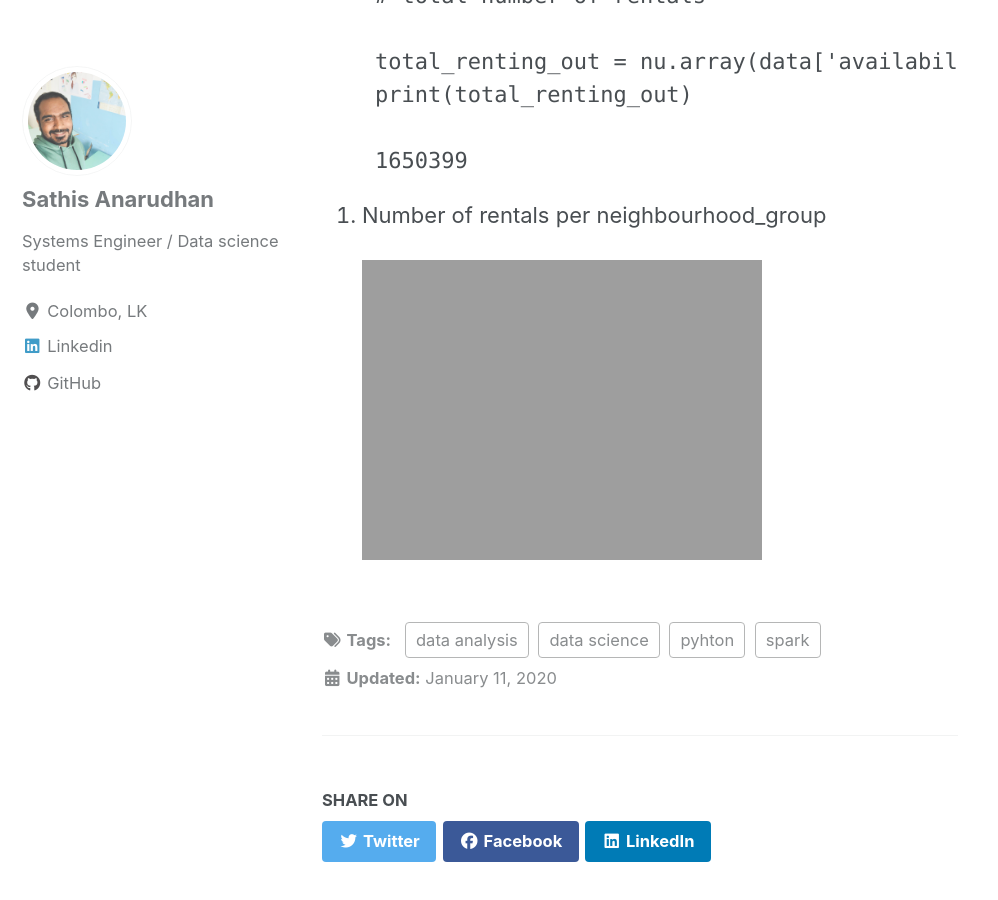
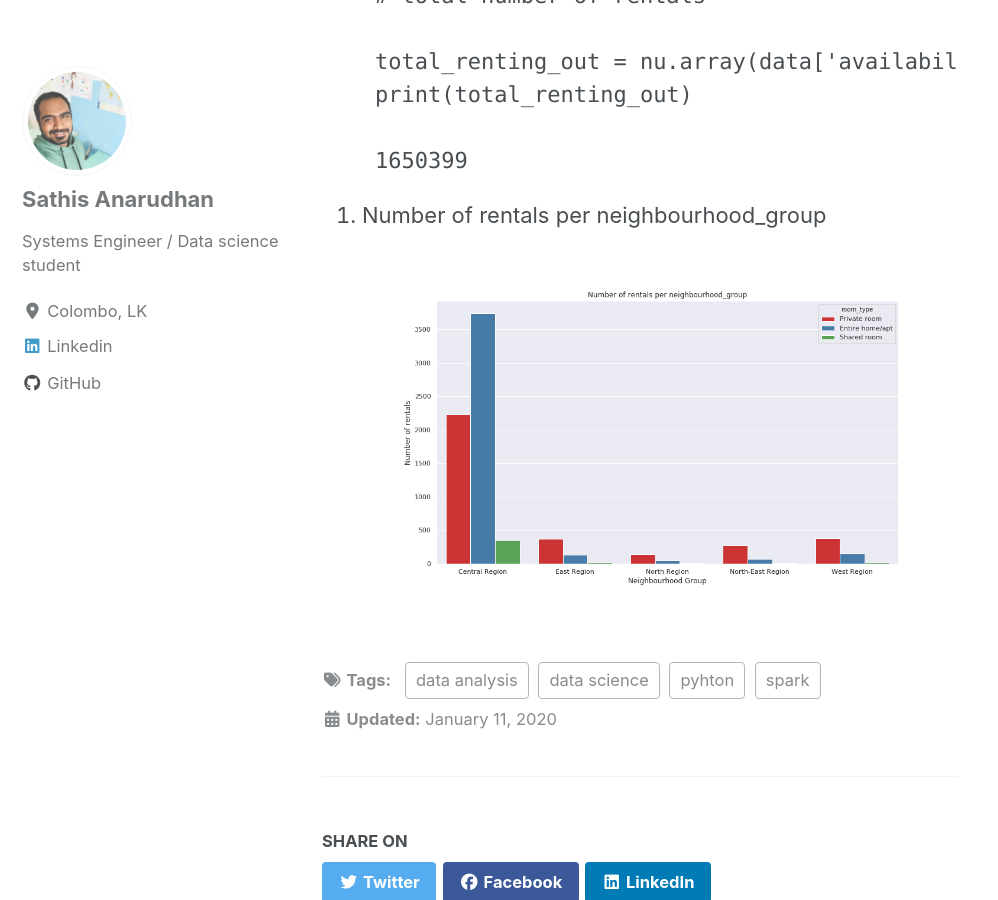
Before and after one commit to anarudhan/anarudhan.github.io, a Jekyll site: the page built from _posts/2020-01-11-bp.md, in a window 1280 px wide and 900 px high, scrolled down 643 px. Shown: the whole window, without its empty margins (0-998 px from the left). Built offline with Jekyll 4.4.1, drawn with Linux system fonts in a browser that asks for light colours; cached includes are drawn as plain includes; nearby versions of some CDN libraries.

Commit message:
updating

```diff
--- a/_posts/2020-01-11-bp.md
+++ b/_posts/2020-01-11-bp.md
@@ -28,4 +28,4 @@ mathjax: "true"
 
 2. Number of rentals per neighbourhood_group
 
-   <img src="{{ site.url }}{{ site.baseurl }}/images/4.2.jpg" alt="number of rentals">
+   <img src="{{ site.url }}{{ site.baseurl }}/images/4.2.png" alt="number of rentals">
```
